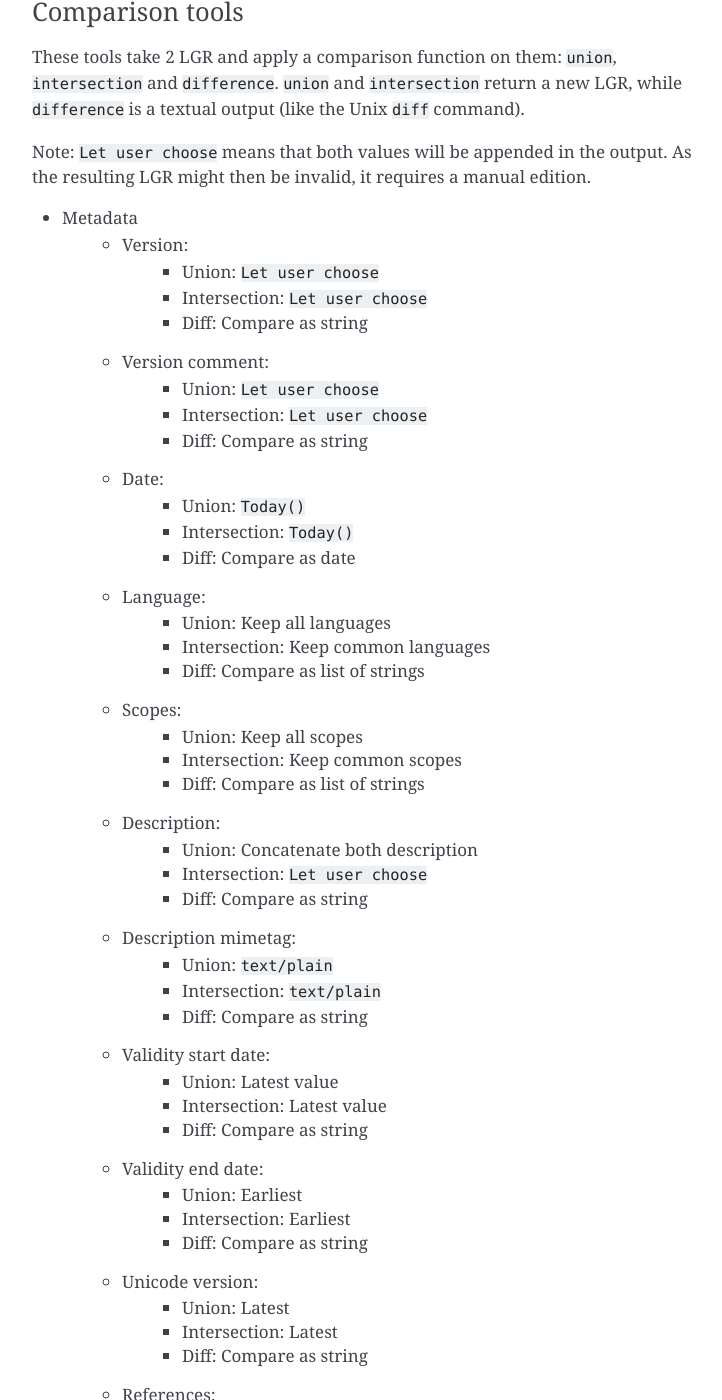
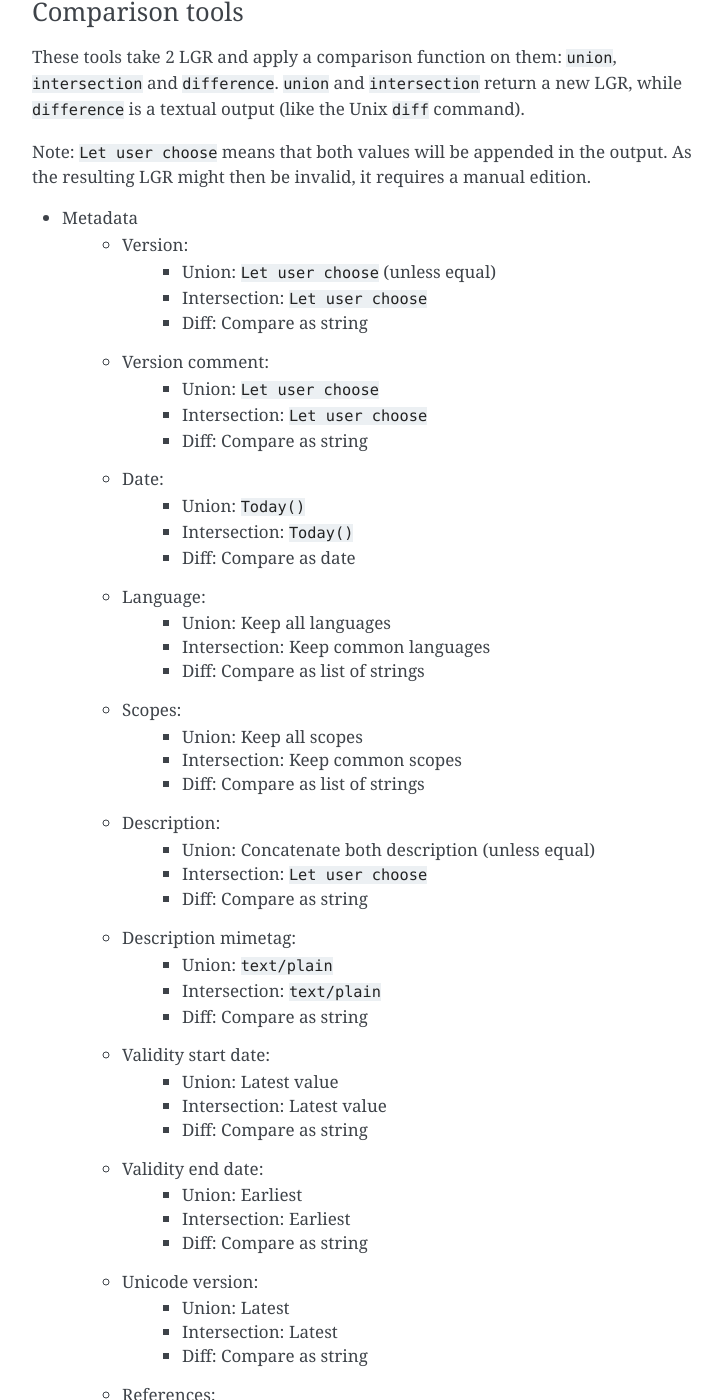
Before and after one commit to icann/lgr-core, a Sphinx documentation site: the page built from doc/algo.rst, in a window 1280 px wide and 1400 px high, scrolled down 1892 px. Shown: the whole window, without its empty margins (388-1110 px from the left). Built offline with Sphinx 7.4.7, drawn with Linux system fonts in a browser that asks for light colours.

Commit message:
Update algorithm document

```diff
--- a/doc/algo.rst
+++ b/doc/algo.rst
@@ -84,7 +84,7 @@ Note: ``Let user choose`` means that both values will be appended in the output.
 
 * Metadata
     - Version:
-        + Union: ``Let user choose``
+        + Union: ``Let user choose`` (unless equal)
         + Intersection: ``Let user choose``
         + Diff: Compare as string
     - Version comment:
@@ -104,7 +104,7 @@ Note: ``Let user choose`` means that both values will be appended in the output.
         + Intersection: Keep common scopes
         + Diff: Compare as list of strings
     - Description:
-        + Union: Concatenate both description
+        + Union: Concatenate both description (unless equal)
         + Intersection: ``Let user choose``
         + Diff: Compare as string
     - Description mimetag:
```
